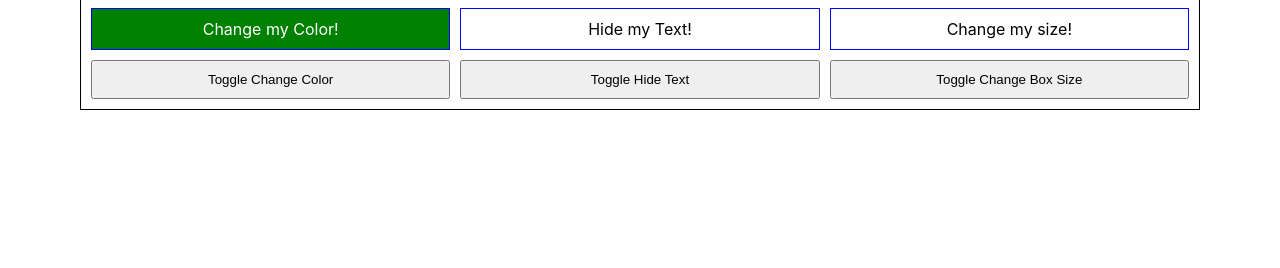
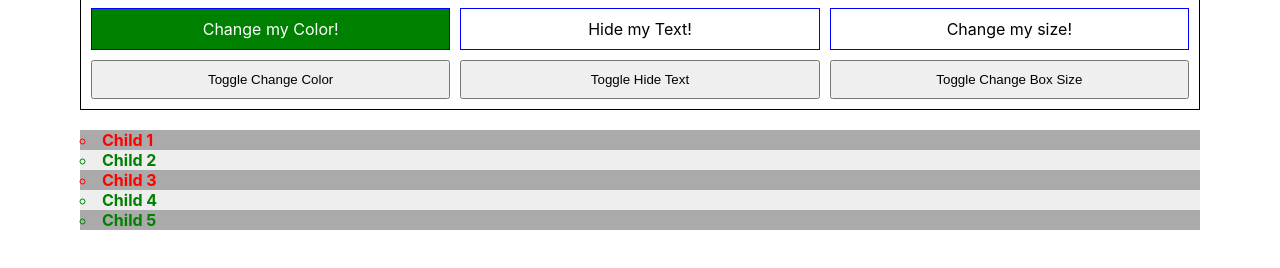
Before and after one commit to Lougerb/randoms, a website: page Practice jQuery/index.html in a window 1280 px wide. Shown: the part 440-708 px from the top of the page. Drawn offline with nearby package versions, Linux system fonts and the light colour scheme.

Commit message:
added select parent of child

```diff
--- a/Practice jQuery/index.html
+++ b/Practice jQuery/index.html
@@ -47,9 +47,28 @@
         <button class="myButton" id="toggleSize">Toggle Change Box Size</button>
       </div>
     </div>
-    <!-- <script>
-      // $("p.p-0").hide();
-    </script> -->
+    <!-- Selecting Parent of a Child -->
+    <div class="container">
+      <ul class="imParent">
+        <li class="imChild iSelect">
+          <span class="imText">Child 1</span>
+        </li>
+        <li class="imChild">
+          <span class="imText">Child 2</span>
+        </li>
+        <li class="imChild iSelect">
+          <span class="imText">Child 3</span>
+        </li>
+        <li class="imChild">
+          <span class="imText">Child 4</span>
+        </li>
+        <li class="imChild">
+          <span class="imText">Child 5</span>
+        </li>
+      </ul>
+    </div>
+
+    <div></div>
     <script src="jquerySec.js"></script>
   </body>
 </html>
--- a/Practice jQuery/jquerySec.js
+++ b/Practice jQuery/jquerySec.js
@@ -12,3 +12,5 @@ $(".container ul li").css("color", "green");
 $(".container ul li").css("font-weight", "700");
 $(".container ul li").css("background-color", "#aaa");
 $(".container ul li:even").css("background-color", "#eee");
+$(".imText").parent(".iSelect").css("color", "red");
+console.log($(".imText").parent(".iSelect"));
```
